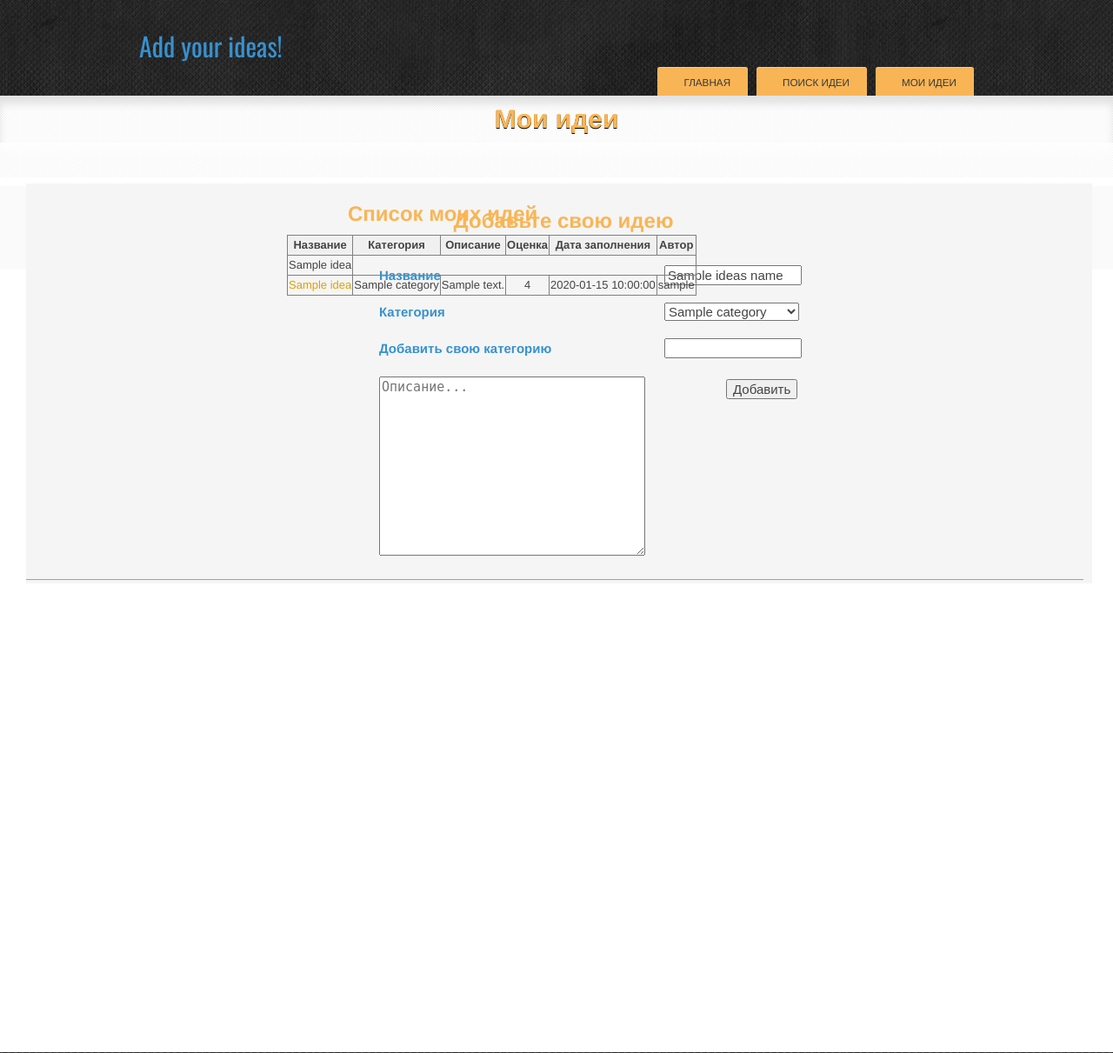
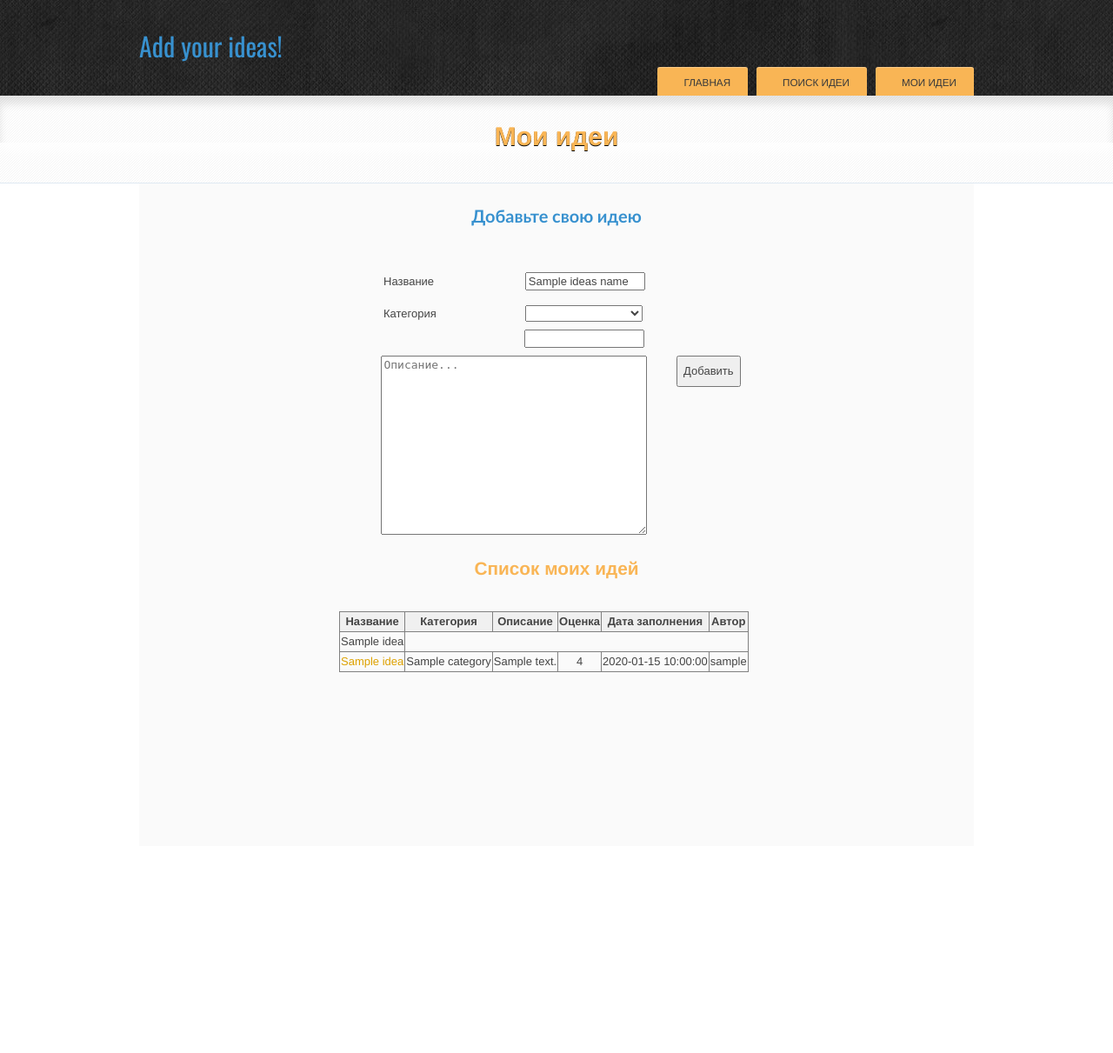
Before and after one commit to iitwebdev/L-and-L, a Python web app: template MyProject1/myproject1/templates/user.jinja2 in a window 1280 px wide; the page is wider, and only the part inside the window is pictured. Shown: the top 1211 px of that part at 87% size. Run offline with Jinja, Linux system fonts and the light colour scheme; the template is opened without the code that fills it: most values are stand-ins (such as "Sample title", 1, 10 or a date in 2020); some libraries are stand-ins or nearby versions; some web fonts are replaced.

Commit message:
исправлена 3 страница

```diff
--- a/MyProject1/myproject1/templates/user.jinja2
+++ b/MyProject1/myproject1/templates/user.jinja2
@@ -1,15 +1,10 @@
 {% extends 'mytemplate.jinja2' %}
 {% block content %}
+
     <section role="banner">
         <hgroup>
-        <h1>Мои идеи</h1>
-    </hgroup>
-    <div style="position: relative; top:10px; height: 10px; background-color: #FFFFFF"></div>
-    </section>
-    <section role="userInfo">
-        <form method="POST">
-        <div class="rightInfo">
-            <p class="orange_font">Добавьте свою идею</p>
+            <h1 style="position: relative; top:20px;">Мои идеи</h1>
+
             <div class="message">
                 {% if messages is defined %}
                     {% for message in messages %}
@@ -19,54 +14,50 @@
                     {% endfor %}
                 {% endif %}
             </div>
+        </hgroup>
+    </section>
 
+    <section class="container clearfix">
+        <form method="POST">
+            <aside role="complementary" style="text-align: center;">
+                <h2 style="color: #3891cf">Добавьте свою идею</h2>
 
-            <div style="height: 5px"></div>
-
-            <table style="line-height: 40px; position: absolute; left: 400px; top: 80px; ">
+                <table class="new_idea_append">
                     <tr>
                         <td>Название</td>
-                    <td><input type="text" name="ideasName" id="ideasName" style="position: relative; left: 20px; width: 150px;"
-                               value="{{ ideasName }}" ></td>
+                        <td><input type="text" name="ideasName" id="ideasName" value="{{ ideasName }}"
+                                   style="width: 130px;position: relative; left:100px;"></td>
                     </tr>
                     <tr>
                         <td>Категория</td>
-                    <td><select name="category" id="category" style="position: relative; left: 20px; width: 155px">
+                        <td><select name="category" id="category" style="width: 135px; position: relative; left:100px;">
+                            <option value=""></option>
                             {% for category in categories %}
                                 <option value="{{ category }}">{{ category }}</option>
                             {% endfor %}
-                        </select>
-                    </td>
+                        </select></td>
+
                     </tr>
                     <tr>
-                    <td>Добавить свою категорию</td>
-                    <td>
-                        <input type="text" id="categoryName" style="position: relative; left: 20px; width: 150px;">
-                    </td>
-                </tr>
-
-                <tr>
-                    <td>
-                        <textarea name="description" id="descript" style="top:10px;" placeholder="Описание..."></textarea>
-                    </td>
+                        <input type="text" name="newCategory"
+                               style="position: relative; top:105px; left:32px; width: 130px">
                     </tr>
                 </table>
+                <textarea placeholder="Описание..." name="description" style="height: 200px;
+                            width: 300px; position: relative; margin: 20px;"></textarea>
+                <button type="submit" name="addIdea" id="add_new_idea">Добавить</button>
+            </aside>
+        </form>
 
-            <button type="submit" name="addIdea2" style="position: absolute; left: 800px; top: 220px">Добавить</button>
+        <div class="ideasList">
+            <hgroup>
+                <h3 style="color: #f9b555; font: Helvetica, Arial, Tahoma; text-align: center;">
+                    Список моих идей
+                </h3>
+            </hgroup>
 
-
-            <div class="clear"></div>
-        </div>
-            </form>
-    </section>
-
-<div class="line"></div>
-
-
-    <div class = "ideasList">
-        <span class="orange_font" style="position: relative; left: 400px; top: 20px;"> Список моих идей </span>
-        <div style="position: relative; left: 300px">{% include "ideasTable.jinja2" %}</div>
+            <div class="list">{% include "ideasTable.jinja2" %}</div>
         </div>
 
-    <div class="gap" style="height: 100px"></div>
+    </section>
 {% endblock %}
```
Also changed, not shown: MyProject1/myproject1/templates/user2.jinja2 (deleted, +0 -51 lines). Lines whose indentation alone changed are shown as unchanged.
